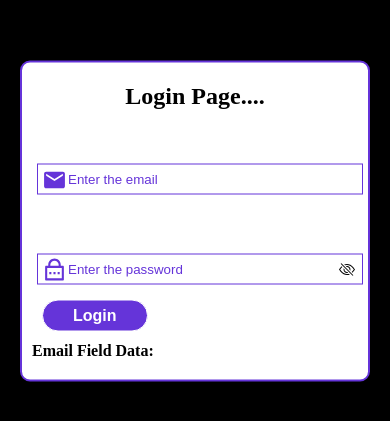
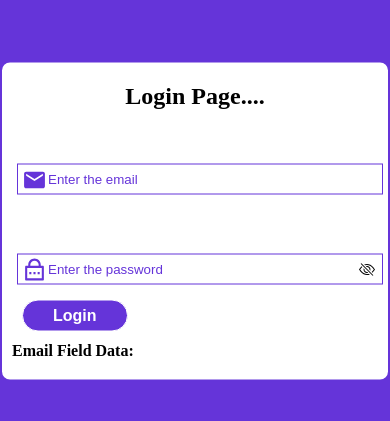
Before and after one commit to gptechnical/loginpage, a React (Create React App) app: page / in a window 390 px wide. Shown: the part 201-622 px from the top of the page. Built offline with nearby package versions, Linux system fonts and the light colour scheme.

Commit message:
responsive media

```diff
--- a/src/components/Login.jsx
+++ b/src/components/Login.jsx
@@ -12,7 +12,6 @@ const Login = () => {
     const [passwordError, setPasswordError] = useState('');
     const [isVisible, setVisible] = useState(false);
 
-    var name;
     const handleChange = (e) => {
         setData({ ...data, [e.target.name]: e.target.value });
 
--- a/src/components/Login.module.css
+++ b/src/components/Login.module.css
@@ -6,13 +6,10 @@
   .container_box {
    background-color: rgb(0, 0, 0);
    height: 100vh;
-   /* width: 100vw; */
   }
   .form_box {
     background-color: rgb(255, 255, 255);
     width: 350px;
-    /* max-width: 350px; */
-    /* width: 30%; */
     padding: 20px 10px;
     border: 2px solid rgb(101 52 217);
     position: absolute;
@@ -34,7 +31,6 @@
   input::placeholder{
     color: rgb(101 52 217);
   }
-
   .btn_text{
     padding: 6px 30px;
     background-color: rgb(101 52 217);
@@ -85,12 +81,14 @@
 .para_text {
     padding-left: 30px;
 }
-@media (max-width:375) and (min-width: 320px){
-  /* .form_box{
-    width: 200px;
-  } */
+@media (max-width: 425px) and (min-width: 0px){
+  .form_box{
+    width: 100%;
+  }
   .container_box {
-    background-color: cyan;
-
+    background-color: rgb(101 52 217);
+  }
+  .eye_show {
+    left: 97%;
   }
 }
--- a/src/index.css
+++ b/src/index.css
@@ -50,8 +50,6 @@ input::placeholder{
 
   display: flex;
   flex-direction: column;
-
-
 }
 .head2{
   text-align: center;
```
